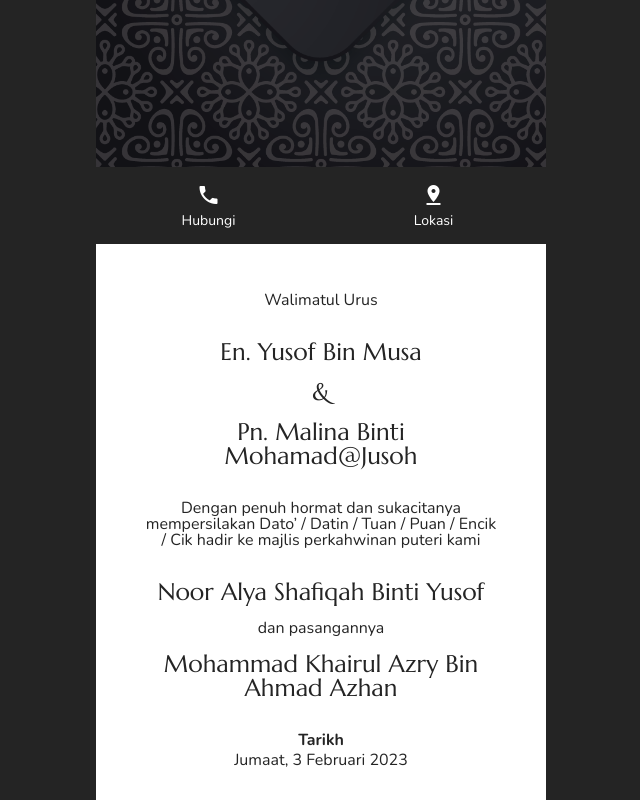
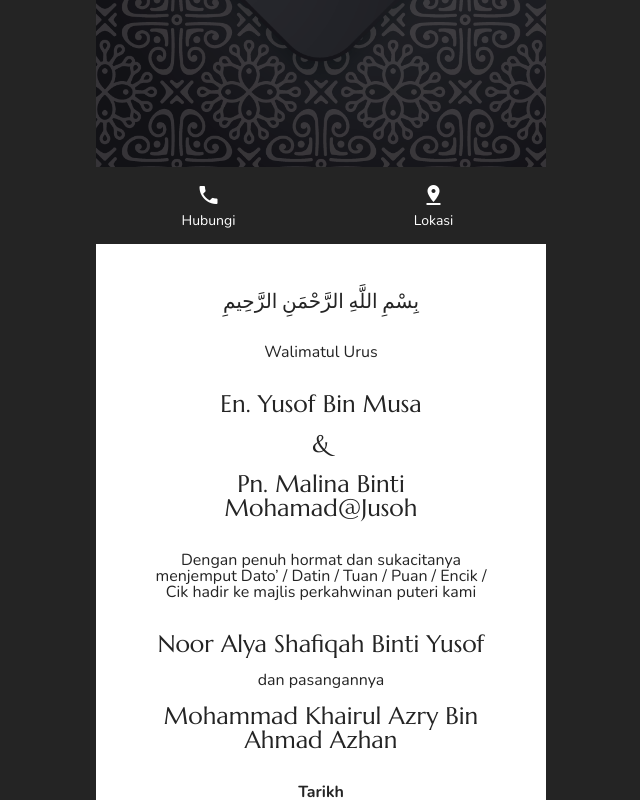
Before and after one commit to alyayusof/walimatul-urus, a Vue app: page / in a window 1280 px wide. Shown: the part 556-1356 px from the top of the page, without its empty margins (319-959 px from the left). Built offline with nearby package versions, Linux system fonts and the light colour scheme; a web font is replaced by a local one.

Commit message:
Change Favicon, Add Embeded Map

```diff
--- a/index.html
+++ b/index.html
@@ -2,7 +2,7 @@
 <html lang="en">
   <head>
     <meta charset="UTF-8" />
-    <link rel="icon" type="image/svg+xml" href="/vite.svg" />
+    <link rel="icon" type="image/svg+xml" href="/src/assets/img/rings.png" />
     <meta name="viewport" content="width=device-width, initial-scale=1.0" />
     <title>Walimatul Urus - Alya & Azry</title>
 
--- a/src/App.vue
+++ b/src/App.vue
@@ -30,6 +30,7 @@
 
       <!-- Main section -->
       <div class="bg-white text-dark w-full p-3 flex flex-col items-center space-y-2 text-center text-sm md:text-base">
+        <div class="text-lg">بِسْمِ اللَّهِ الرَّحْمَنِ الرَّحِيمِ</div>
         <div class="capitalize font-nunito font-light">Walimatul urus</div>
         <div class="text-lg md:text-xl space-y-0.5 md:space-y-1 font-marcellus">
           <div>En. Yusof Bin Musa</div>
@@ -37,7 +38,7 @@
           <div>Pn. Malina Binti Mohamad@Jusoh</div>
         </div>
         <div class="font-nunito font-light ">
-          Dengan penuh hormat dan sukacitanya mempersilakan Dato’ / Datin / Tuan / Puan / Encik / Cik hadir ke majlis perkahwinan puteri kami
+          Dengan penuh hormat dan sukacitanya menjemput Dato’ / Datin / Tuan / Puan / Encik / Cik hadir ke majlis perkahwinan puteri kami
         </div>
         <div class="text-lg md:text-xl space-y-0.5 md:space-y-1 font-marcellus">
           <div>Noor Alya Shafiqah Binti Yusof</div>
--- a/src/components/ModalLokasi.vue
+++ b/src/components/ModalLokasi.vue
@@ -21,9 +21,9 @@
                     Lot 4153, Kawasan Perindustrian Chendering,
                     21080, Kuala Terengganu, Terengganu
                 </div>
-                <!-- <div class="rounded overflow-hidden">
+                <div class="rounded overflow-hidden">
                     <iframe src="https://www.google.com/maps/embed?pb=!1m18!1m12!1m3!1d3972.91240516424!2d103.16502301476471!3d5.27635349617203!2m3!1f0!2f0!3f0!3m2!1i1024!2i768!4f13.1!3m3!1m2!1s0x31b7beecdfa13e6b%3A0x528623c650d738e4!2sNoor%20Arfa%20Craft%20Complex!5e0!3m2!1sen!2smy!4v1669033198605!5m2!1sen!2smy" width="100%" height="180" style="border:0;" allowfullscreen="" loading="lazy" referrerpolicy="no-referrer-when-downgrade"></iframe>
-                </div> -->
+                </div>
                 <div class="flex w-full items-center justify-center space-x-1.5">
                     <div>
                         <a href="https://waze.com/ul?ll=5.276524430147474, 103.16727607032999&navigate=yes">
```
Also changed, not shown: src/assets/img/rings.png (added).
